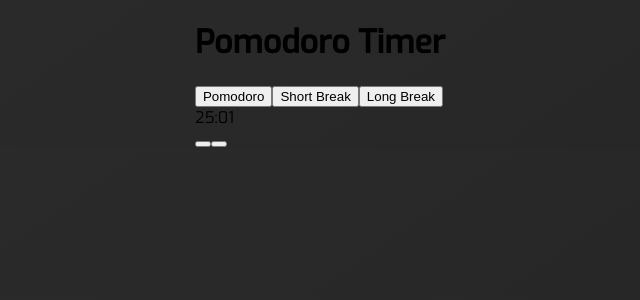
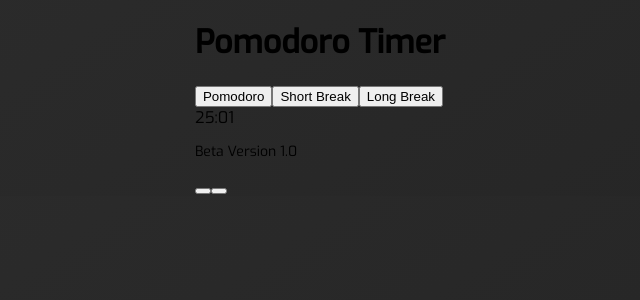
Before and after one commit to rony646/react-pomodoro-timer, a React app: page / in a window 1280 px wide. Shown: the top 300 px of the page, without its empty margins (320-960 px from the left). Built offline with nearby package versions, Linux system fonts and the light colour scheme.

Commit message:
timer sound test

```diff
--- a/src/components/TimerCockpit/TimerCockpit.js
+++ b/src/components/TimerCockpit/TimerCockpit.js
@@ -12,6 +12,7 @@ function TimerCockpit(props) {
         <div>
             <div className={classes.TimerShow}>
                 <span>{parseTime(props.minutes)}</span>:<span>{parseTime(props.seconds)}</span>
+                <p style={{fontSize: '14px'}}>Beta Version 1.0</p>
             </div>
             <button
                 onClick={props.pause}
--- a/src/components/Timers/LongBreak.js
+++ b/src/components/Timers/LongBreak.js
@@ -7,7 +7,7 @@ import timerEndHandler from '../../tools/timerEndHandler'
 function Timer() {
 
   const time = new Date()
-  time.setSeconds(time.getSeconds() + 601)
+  time.setSeconds(time.getSeconds() + 10)
 
   let {
     seconds,
--- a/src/tools/timerEndHandler.js
+++ b/src/tools/timerEndHandler.js
@@ -1,8 +1,10 @@
 import audio from '../assets/sound/soundfx.mp3'
+
+const sound =  new Audio(audio)
 
 const timerEndHandler = () => {
 
-    const sound =  new Audio(audio)
+
     sound.play()
     document.title = 'Time is over!'
 
```
